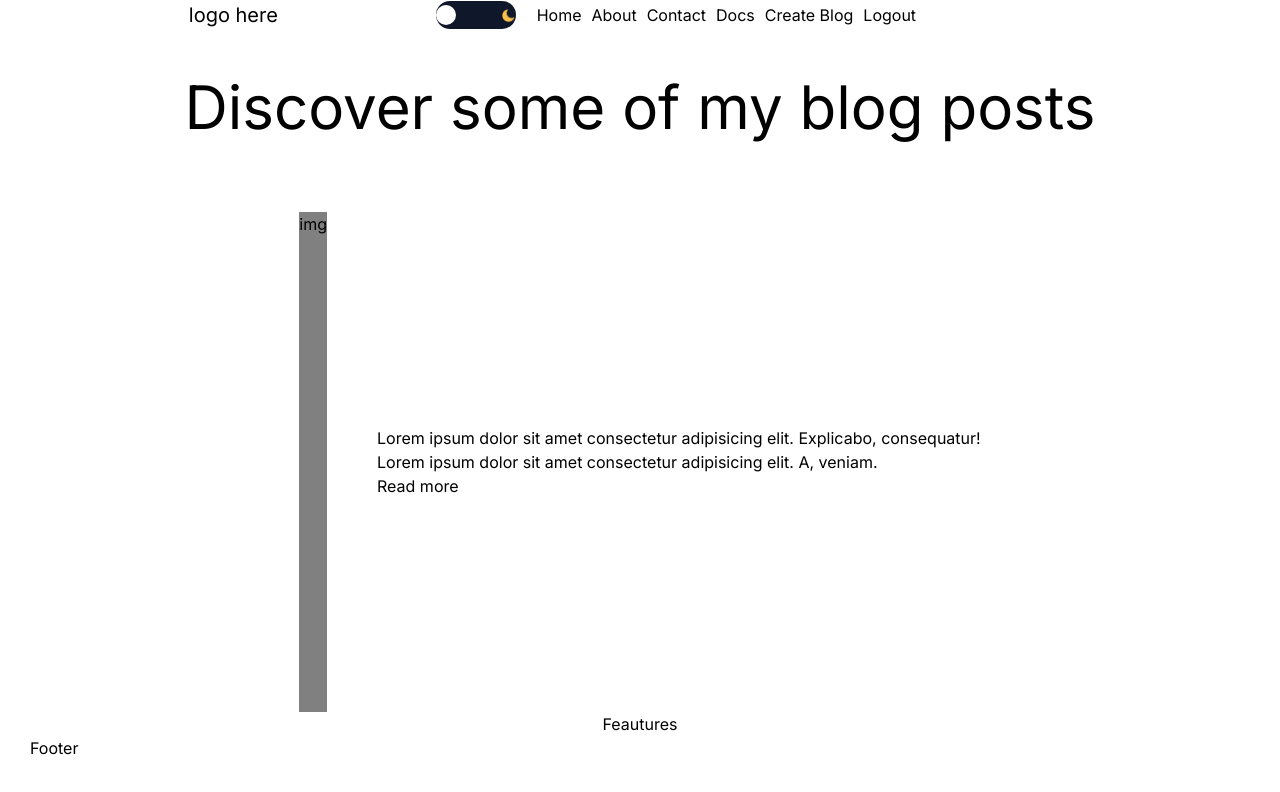
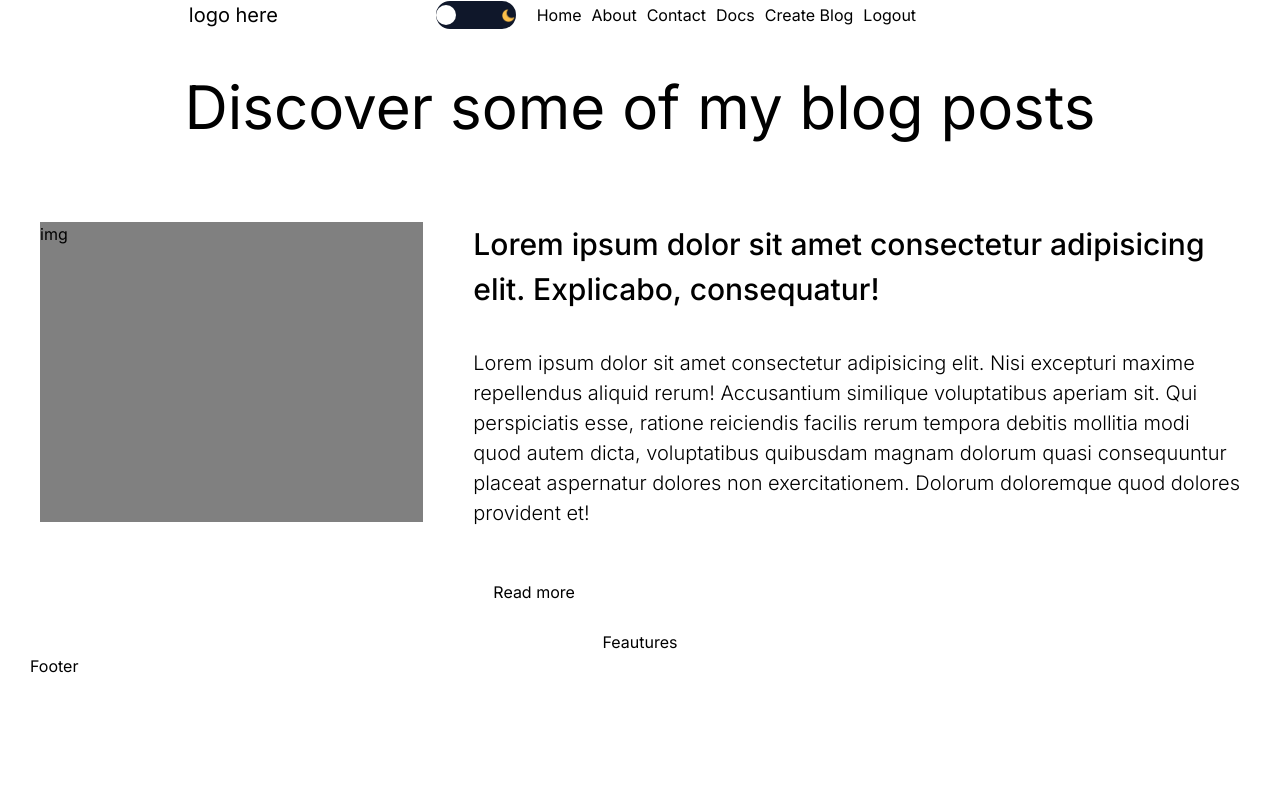
Before and after one commit to Romaric250/blogging_system_in_next, a Next.js app in the folder blogging_system/: page / in a window 1280 px wide. Shown: the top 792 px of the page. Built offline with nearby package versions, Linux system fonts and the light colour scheme.

Commit message:
features section completed

```diff
--- /dev/null
+++ b/blogging_system/components/CategoryList/CategoryList.jsx
@@ -0,0 +1,9 @@
+import React from 'react'
+import styles from "./category.module.css"
+const CategoryList = () => {
+  return (
+    <div>CategoryList</div>
+  )
+}
+
+export default CategoryList
--- a/blogging_system/components/Feautures/Feautures.jsx
+++ b/blogging_system/components/Feautures/Feautures.jsx
@@ -15,9 +15,9 @@ const Feautures = () => {
               </div>
               <div className={styles.textContainer}>
                 <h1 className={styles.postTitle}>Lorem ipsum dolor sit amet consectetur adipisicing elit. Explicabo, consequatur!</h1>
-                <p className={styles.postdescription}>Lorem ipsum dolor sit amet consectetur adipisicing elit. A, veniam.</p>
+                <p className={styles.postdescription}>Lorem ipsum dolor sit amet consectetur adipisicing elit. Nisi excepturi maxime repellendus aliquid rerum! Accusantium similique voluptatibus aperiam sit. Qui perspiciatis esse, ratione reiciendis facilis rerum tempora debitis mollitia modi quod autem dicta, voluptatibus quibusdam magnam dolorum quasi consequuntur placeat aspernatur dolores non exercitationem. Dolorum doloremque quod dolores provident et!</p>
 
-              <button>Read more</button>
+              <button className={styles.button}>Read more</button>
               </div>
           </div>
 
--- a/blogging_system/components/Feautures/feautures.module.css
+++ b/blogging_system/components/Feautures/feautures.module.css
@@ -13,7 +13,9 @@
 .post {
   margin-top: 60px;
   display: flex;
-  align-items: center;
+  padding: 10px;
+  align-items: flex-start;
+  justify-content: center;
   gap: 50px;
 }
 
@@ -22,6 +24,34 @@
 }
 .imgContainer {
   flex: 1;
-  height: 500px;
+  height: 300px;
   background: gray;
+  width: 300px;
 }
+
+.postdescription {
+  font-size: 20px;
+  font-weight: 300;
+  margin-bottom: 1rem;
+  color: var(--softTextColor);
+}
+
+.textContainer {
+  flex: 2;
+  display: flex;
+  flex-direction: column;
+  gap: 20px;
+}
+
+.postTitle {
+  font-size: 30px;
+  font-weight: 500;
+  margin-bottom: 1rem;
+}
+.button {
+  padding: 16px 20px;
+  border: none;
+  border-radius: 5px;
+  width: max-content;
+  background-color: var(--softTextColor);
+}
```
Also changed, not shown: blogging_system/components/CategoryList/category.module.css (added).
